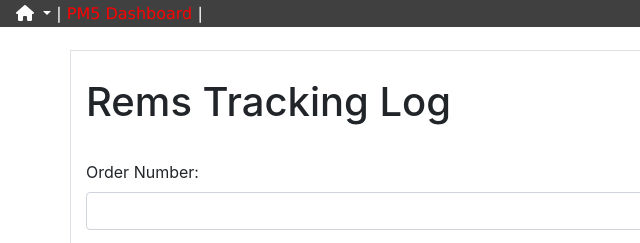
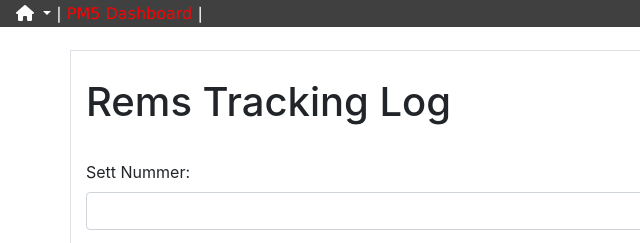
Before and after one commit to Hyssia/Pakk, a plain HTML site: page rems_app.html in a window 1280 px wide. Shown: the top 243 px of the page, 0-640 px from the left. Drawn offline with nearby package versions, Linux system fonts and the light colour scheme; no server answers.

Commit message:
Update rems_app.html

```diff
--- a/rems_app.html
+++ b/rems_app.html
@@ -47,7 +47,7 @@
 
       <form id="logForm" onsubmit="return false;">
         <div class="form-group">
-            <label for="orderNumber">Order Number:</label>
+            <label for="orderNumber">Sett Nummer:</label>
             <input type="text" id="orderNumber" class="form-control">
         </div>
         <div class="form-group">
```
